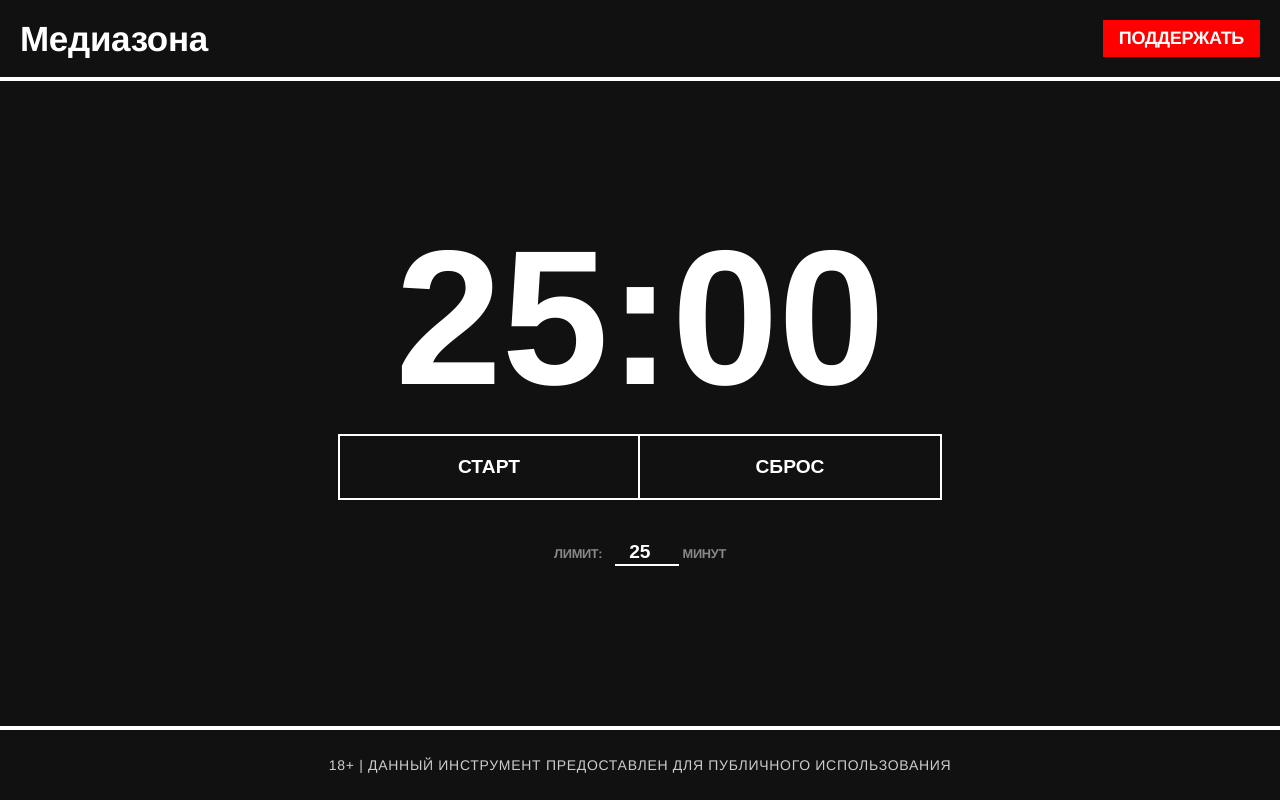
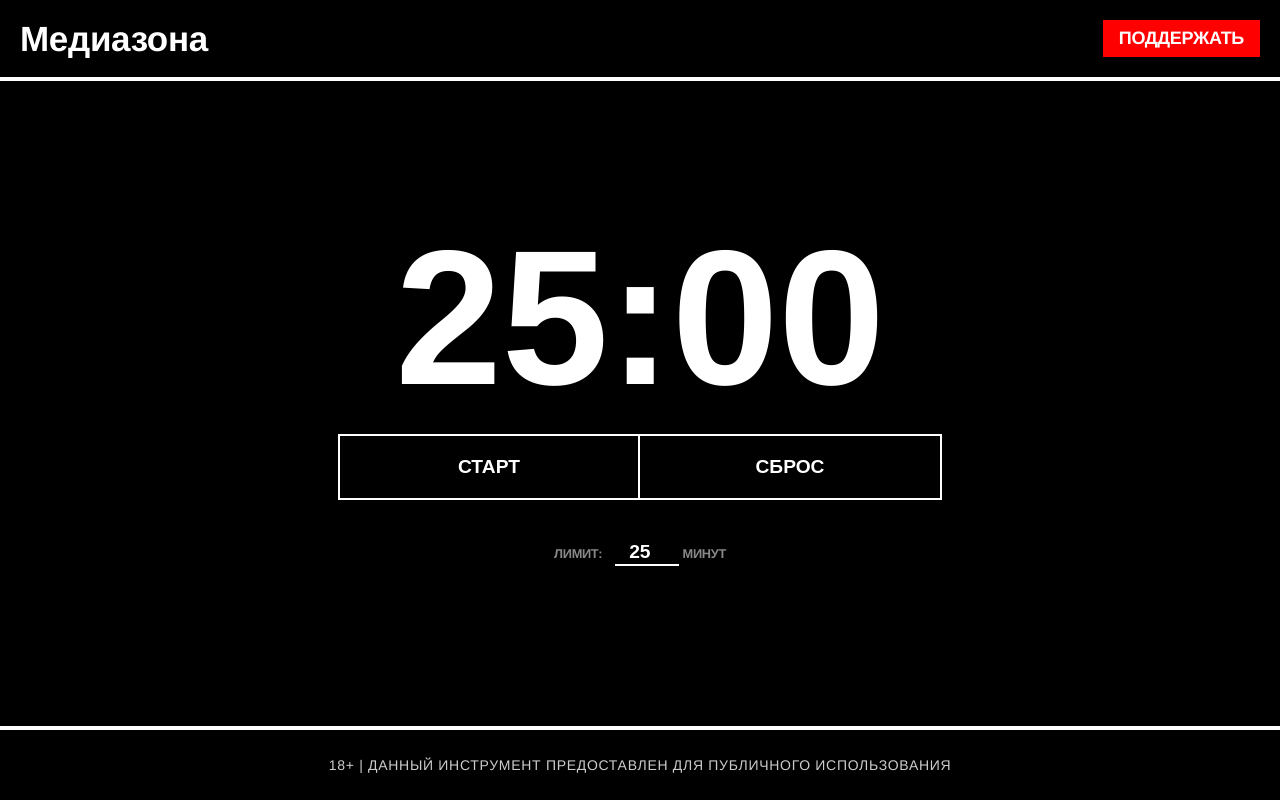
Before and after one commit to glitch-ru/site, a PHP site: page / in a window 1280 px wide. Run offline with PHP 8.4, Linux system fonts and the light colour scheme.

Commit message:
Update style.css

```diff
--- a/style.css
+++ b/style.css
@@ -2,7 +2,7 @@
     --accent: #ff0000;
     --black: #000000;
     --white: #ffffff;
-    --dark-bg: #111111;
+    --dark-bg: #000000;
 }
 
 body {
```
